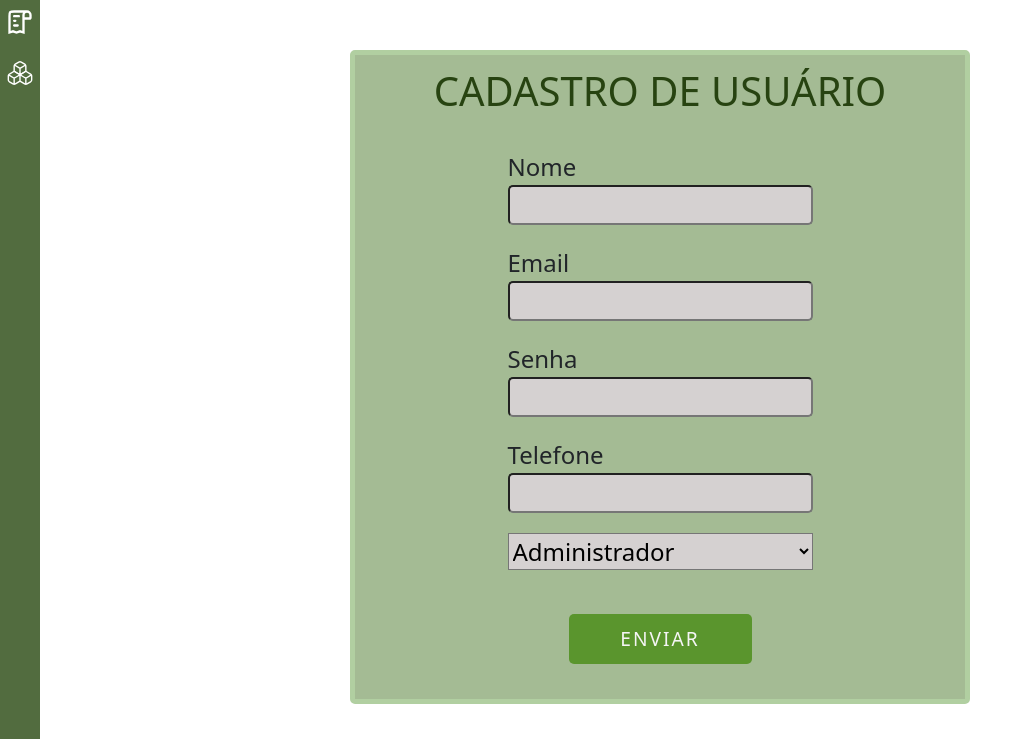
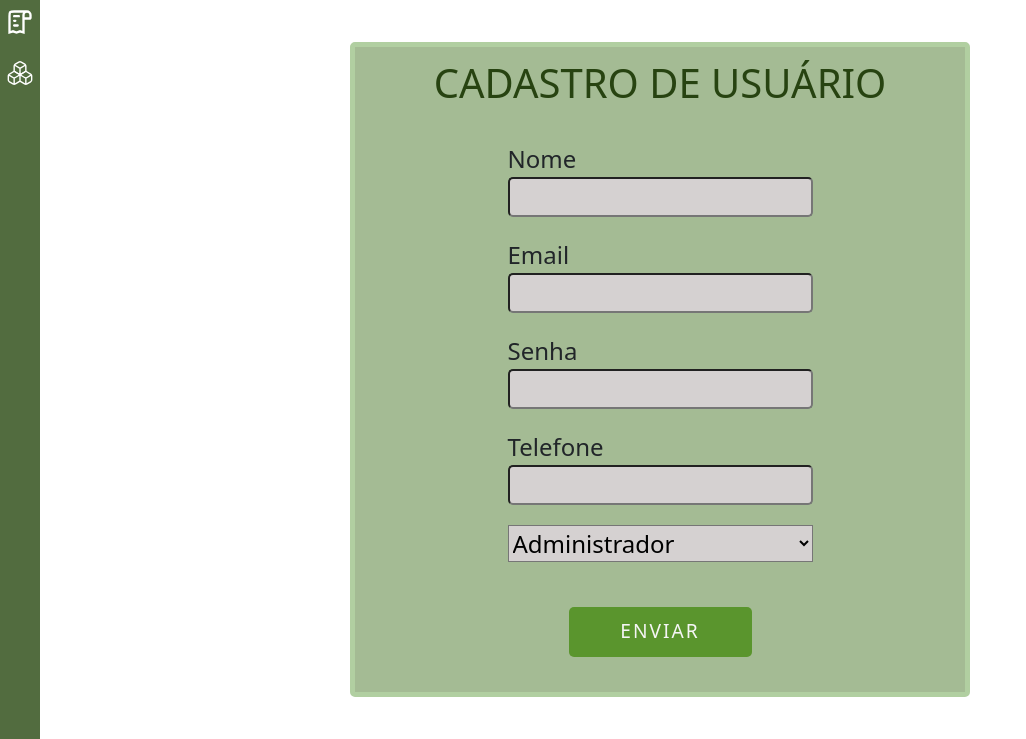
Before and after one commit to Raphael0305/PI_2_semestre, a PHP site: page /paginas/NovoUsuario/cadastro.php in a window 1280 px wide. Shown: the part 61-800 px from the top of the page, without its empty margins (0-1026 px from the left). Run offline with PHP 8.4, Linux system fonts and the light colour scheme.

Commit message:
ajuste css

```diff
--- a/src/paginas/NovoUsuario/CSS/cadastro.css
+++ b/src/paginas/NovoUsuario/CSS/cadastro.css
@@ -61,7 +61,7 @@ do lado direito */
 .elementos{
     display: flex;
     flex-direction: column;
-    margin: 4% auto;
+    margin: auto auto;
     width: 50%;
     border-radius: 5px;
     border: 5px solid #B1CFA1;
--- a/src/paginas/NovoUsuario/cadastro.php
+++ b/src/paginas/NovoUsuario/cadastro.php
@@ -3,7 +3,7 @@
 <head>
     <meta charset="UTF-8">
     <meta name="viewport" content="width=device-width, initial-scale=1.0">
-    <link rel="stylesheet" href="./CSS/cadastro.css">
+    <link rel="stylesheet" href="./CSS/cadastro.css?v1.2">
     <link rel="icon" type="image/x-icon" href="../../assets/img/logo.png">
     <link href="https://cdn.jsdelivr.net/npm/bootstrap@5.0.2/dist/css/bootstrap.min.css" rel="stylesheet" integrity="sha384-EVSTQN3/azprG1Anm3QDgpJLIm9Nao0Yz1ztcQTwFspd3yD65VohhpuuCOmLASjC" crossorigin="anonymous">
 
```
